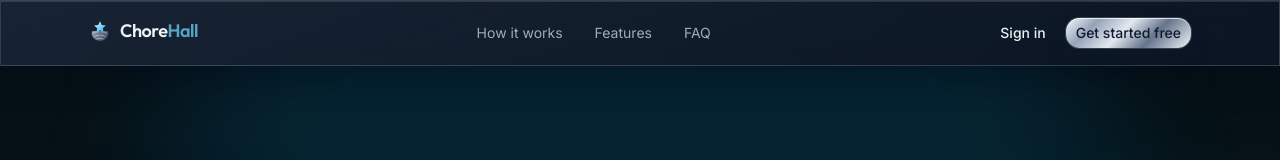
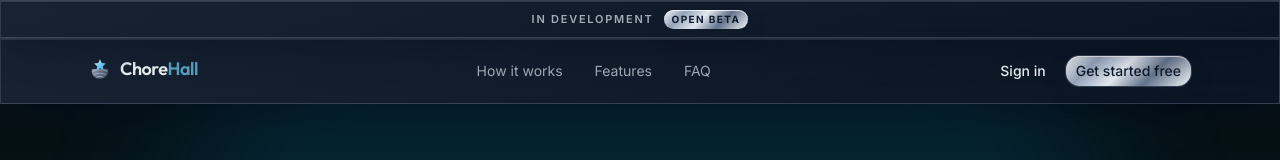
Before and after one commit to LostCause7/QuestNest, a Next.js app: page / in a window 1280 px wide. Shown: the top 160 px of the page. Built offline with nearby package versions, Linux system fonts and the light colour scheme; no server answers.

Commit message:
Add a slim In development / Open beta strip to the landing page.

```diff
--- a/app/page.tsx
+++ b/app/page.tsx
@@ -84,6 +84,16 @@ export default async function HomePage() {
       <div className="pointer-events-none absolute inset-x-0 top-0 h-[36rem] -z-10">
         <div className="absolute -top-32 left-1/3 size-[28rem] rounded-full bg-sky-500/15 blur-3xl" />
         <div className="absolute top-20 right-0 size-[24rem] rounded-full bg-cyan-400/10 blur-3xl" />
+      </div>
+      <div className="qn-glass-panel relative z-50 rounded-none border-x-0 border-t-0">
+        <div className="mx-auto flex h-9 max-w-6xl items-center justify-center gap-2.5 px-6">
+          <span className="text-[11px] font-semibold tracking-[0.16em] text-muted-foreground uppercase">
+            In development
+          </span>
+          <span className="qn-chrome rounded-full px-2 py-0.5 text-[10px] font-bold tracking-[0.14em] text-slate-900 uppercase">
+            Open Beta
+          </span>
+        </div>
       </div>
       <SiteHeader />
 
```
